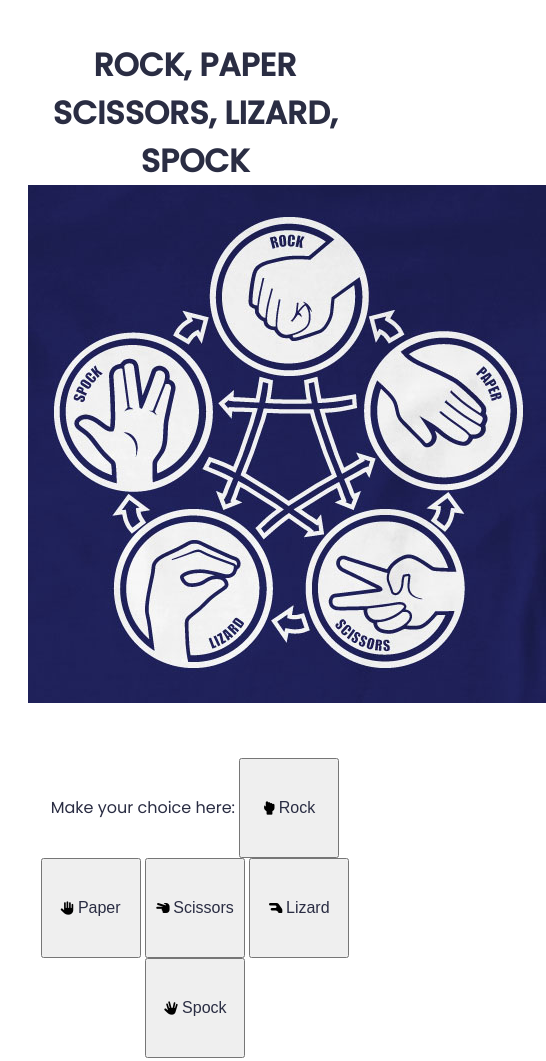
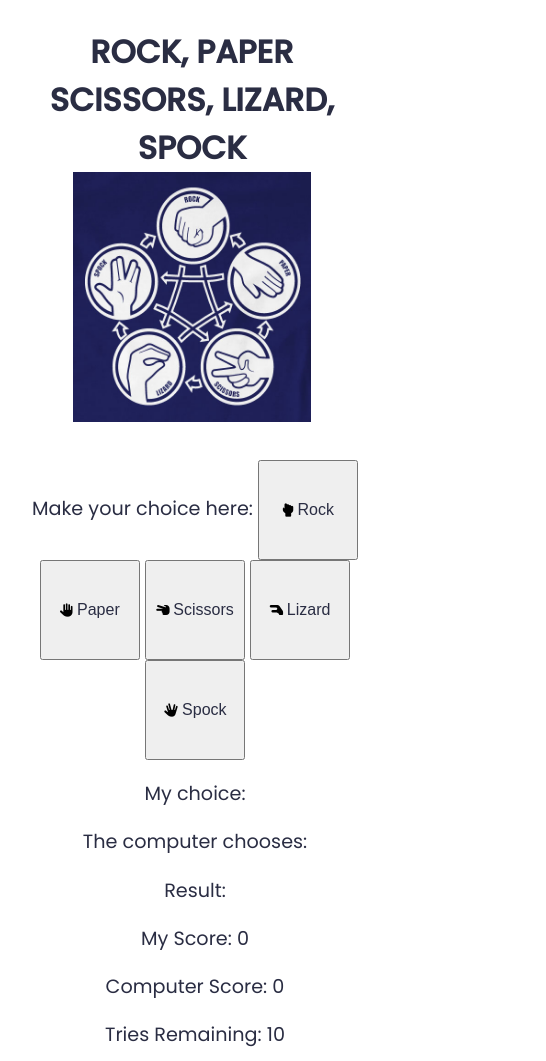
Before and after one commit to aimeeallen94/Rock-paper-scissors-lizard-sproc, a plain HTML site: page index.html in a window 390 px wide. Shown: the top 1061 px of the page, 546 px wide, since content can reach past the window. Drawn offline with Linux system fonts and the light colour scheme.

Commit message:
tries remaining function

```diff
--- a/assets/css/style.css
+++ b/assets/css/style.css
@@ -6,6 +6,7 @@ h1 {
     color: #2A2D43;
     text-align: center;
     padding: 20px;
+    margin: 5px;
 
 }
 
@@ -13,6 +14,14 @@ body {
     font-family: Poppins;
     color: #2A2D43;
     text-align: center;
+}
+
+div {
+    font-size: 120%;
+}
+
+.heading {
+    width: 85%;
 }
 
 .btn {
@@ -27,3 +36,11 @@ body {
     position: relative;
     text-transform: capitalize;
 }
+
+/*Media Query for Mobile Devices of 550px and below*/
+@media screen and (max-width: 550px) {
+    img {
+        width: 75%;
+        height: 250px;
+    }
+}
--- a/assets/javascript/script.js
+++ b/assets/javascript/script.js
@@ -1,23 +1,26 @@
 let myChoice = document.getElementById('my-choice');
 let choices = Array.from(document.getElementsByTagName('button'));
+let tries = parseInt(document.getElementById('tries-remaining').innerText);
 let myPick;
 
+
+/* Creating event listener for when any of the choices are clicked */
 choices.forEach(possibleChoice => possibleChoice.addEventListener('click', (event) => {
     myPick = event.target.id;
     myChoice.innerHTML = myPick;
     computerSelection();
     compareAnswers();
     incrementScores();
-    triesRemaining();
 }));
 
 function runGame() { };
 
+/* Generating random computer selection and by generating a random number and assigning a value to each number */
 function computerSelection() {
 
     let computerChoiceDisplay = document.getElementById('computer-choice');
 
-    /* code for generating random number for computer selection */
+    /* Code for generating random number for computer selection */
     let randomNumber = Math.floor(Math.random() * 6 + 1);
     if (randomNumber === 1) {
         computerChoice = 'Rock';
@@ -33,6 +36,7 @@ function computerSelection() {
     computerChoiceDisplay.innerHTML = computerChoice;
 }
 
+/* Deciding if the computer or player won based on results */
 function compareAnswers() {
     let result;
     let resultDisplay = document.getElementById('result');
@@ -104,7 +108,7 @@ function compareAnswers() {
 
 };
 
-
+/* Tallying scores of computer and player based on results */
 function incrementScores() {
     let myScore = parseInt(document.getElementById('my-score').innerText);
     let computerScore = parseInt(document.getElementById('computer-score').innerText);
@@ -153,6 +157,7 @@ function incrementScores() {
     } else if (myPick === 'Spock' && computerChoice === 'Lizard') {
         document.getElementById('computer-score').innerText = ++computerScore;
     }
+    triesRemaining();
 };
 
 
@@ -162,7 +167,13 @@ array.from(document.getElementsByTagName('button')).addEventListener('click', (e
 }; */
 
 
+
 function triesRemaining() {
+    document.getElementById('tries-remaining').innerText = tries--;
+
+    if (tries === 0)
+        alert('Game over');
+
     /*let myScore = document.getElementById('my-score');
     let computerScore = document.getElementById('computer-score');
 
```
